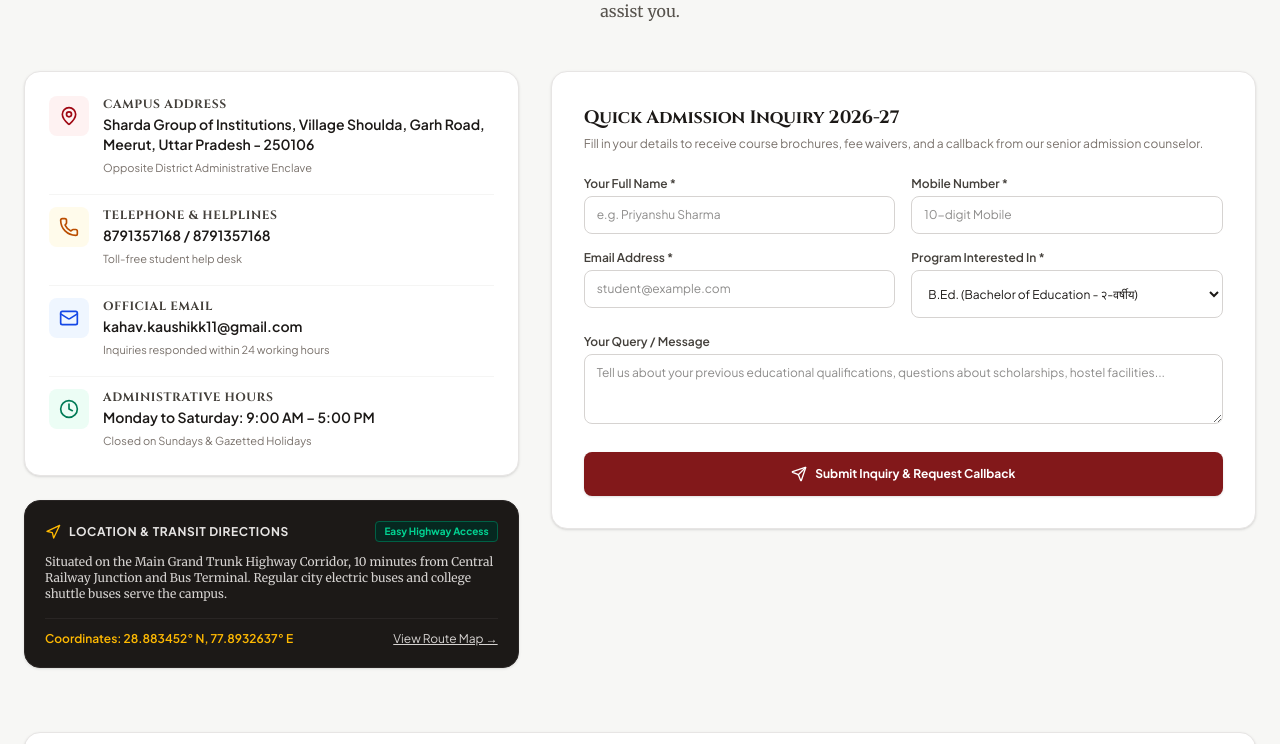
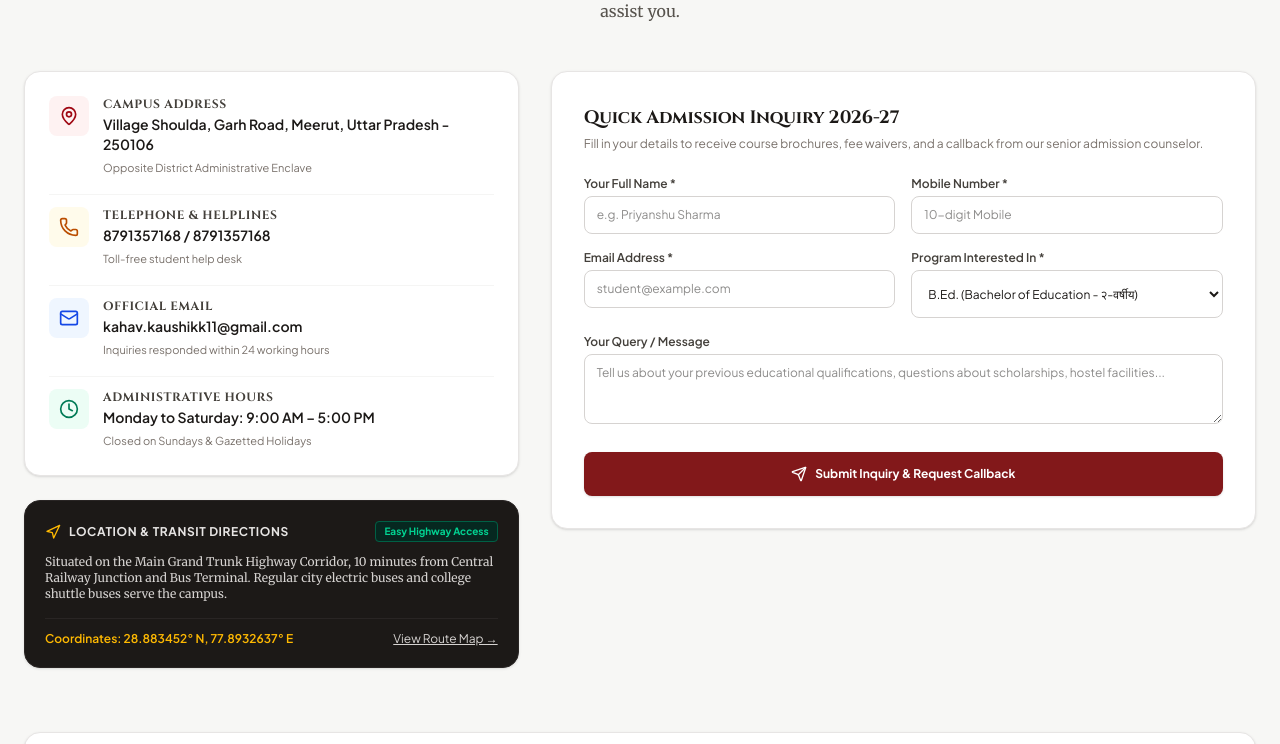
Before and after one commit to kashavkaushik11-star/fvei-website, a React (Vite) app: page / in a window 1280 px wide. Shown: the part 8706-9450 px from the top of the page. Built offline with nearby package versions, Linux system fonts and the light colour scheme; a web font is replaced by a local one.

Commit message:
Correct institute address to Village Shoulda, Garh Road, Meerut

```diff
--- a/src/data/instituteData.ts
+++ b/src/data/instituteData.ts
@@ -60,7 +60,7 @@ export const INSTITUTE_DETAILS = {
   affiliation: "Affiliated to State University, SCERT & Board of Technical Education",
   aisheCode: "C-41982",
   collegeCode: "FCV-047",
-  address: "Sharda Group of Institutions, Village Shoulda, Garh Road, Meerut, Uttar Pradesh - 250106",
+  address: "Village Shoulda, Garh Road, Meerut, Uttar Pradesh - 250106",
   phone: "8791357168",
   formattedPhone: "+91 8791357168",
   tollFree: "8791357168",
```
